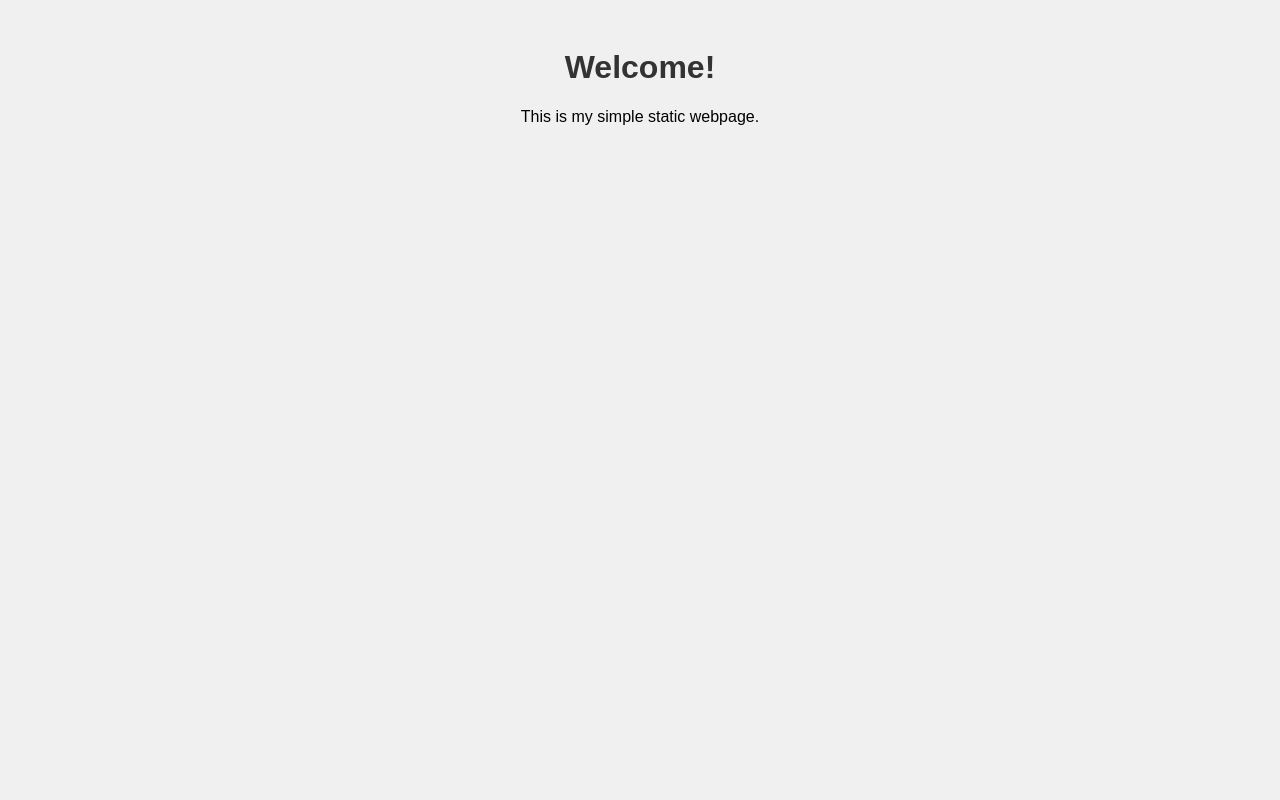
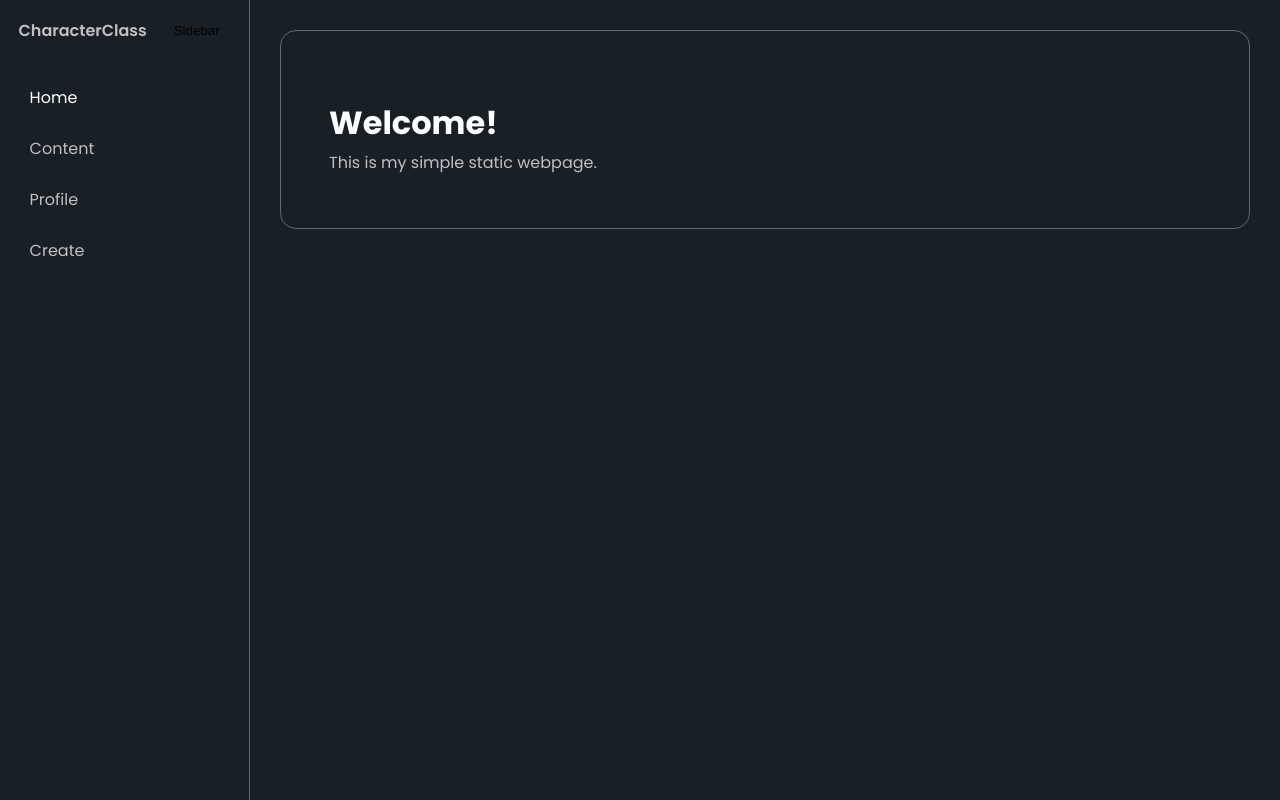
Before and after one commit to CadeHowarth/CharacterVault, a website: page src/index.html in a window 1280 px wide. Drawn offline with Linux system fonts and the light colour scheme.

Commit message:
styling and web coding

```diff
--- a/src/app/css/style.css
+++ b/src/app/css/style.css
@@ -1,10 +1,148 @@
-    body {
-        font-family: Arial, sans-serif;
-        background-color: #f0f0f0;
-        text-align: center;
-        padding: 20px;
+@import url('https://fonts.googleapis.com/css2?family=Poppins:ital,wght@0,100;0,200;0,300;0,400;0,500;0,600;0,700;0,800;0,900;1,100;1,200;1,300;1,400;1,500;1,600;1,700;1,800;1,900&display=swap');
+
+:root {
+    --base-color: #181f25;
+    --line-color: #686868;
+    --hover-color: #d8eeff;
+    --text-color: #fcffff;
+    --accent-color: #232b2e;
+    --secondary-text-color: #c0c1c3;
+    --text-align: center;
+}
+
+* {
+    margin: 0;
+    padding: 0;
+}
+
+html {
+    font-family: Poppins, 'Segoe UI', Tahoma, Verdana, Geneva, Tahoma, sans-serif;
+    line-height: 1.5rem;
+}
+
+body {
+    min-height: 100vh;
+    min-height: 100dvh;
+    background-color: var(--base-color);
+    color: var(--text-color);
+    display: grid;
+    grid-template-columns: auto 1fr;
+
+}
+
+#sidebar {
+    box-sizing: border-box;
+    height: 100vh;
+    width: 250px;
+    padding: 5px 1em;
+    background-color: var(--base-color);
+    border-right: 1px solid var(--line-color);
+
+    position: sticky;
+    top: 0;
+    align-self: start;
+}
+#sidebar ul{
+    list-style: none;
+}
+#sidebar > ul > li:first-child {
+    display: flex;
+    justify-content: flex-end;
+    margin-bottom: 16px;
+    .logo{
+        font-weight: 600;
     }
+}
+#sidebar ul li.active a {
+    color: var(--text-color);
+    /* Uncomment this once I get svgs loaded on site */
+    /* svg{
+        fill: var(--accent-color);
+    } */
+}
+#sidebar a, #sidebar .dropdown-btn, #sidebar .logo {
+    border-radius: .5em;
+    padding: .85em;
+    text-decoration: none;
+    color: var(--secondary-text-color);
+    display: flex;
+    align-items: center;
+    gap: 1em;
+}
+#sidebar svg {
+    flex-shrink: 0;
+    fill: var(--text-color);
+}
+#sidebar a span, #sidebar .dropdown-btn span {
+    flex-grow: 1;
+}
+#sidebar a:hover, #sidebar .dropdown-btn:hover {
+    background-color: var(--hover-color);
+}
+#sidebar .sub-menu {
+    display: grid;
+    grid-template-rows: 0fr;
+    transition: 300ms ease-in-out;
 
-    h1 {
-        color: #333;
+    > div {
+        overflow: hidden;
     }
+}
+#sidebar .sub-menu.show {
+    grid-template-rows: 1fr;
+}
+#sidebar .sub-menu a {
+    padding-left: 2em;
+}
+
+#toggle-btn {
+    margin-left: auto;
+    padding: 1em;
+    border: none;
+    border-radius: .5em;
+    background: none;
+    cursor: pointer;
+
+    svg {
+        transition: rotoate 150ms ease;
+    }
+}
+#toggle-btn:hover {
+    background-color: var(--hover-color);
+}
+
+.dropdown-btn svg {
+    transition: 200ms ease;
+}
+
+.rotate svg:last-child {
+    rotate: -180deg;
+}
+
+.dropdown-btn {
+    width: 100%;
+    text-align: left;
+    background: none;
+    border: none;
+    font: inherit;
+    cursor: pointer;
+}
+
+main {
+    padding: min(30px, 7%);
+}
+
+main p {
+    color: var(--secondary-text-color);
+    margin-top: 5px;
+    margin-bottom: 5px;
+}
+
+.container {
+    border: 1px solid var(--line-color);
+    border-radius: 1em;
+    margin-bottom: 20px;
+    padding: min(3em, 15%);
+
+    h1, p { margin-top: 1em };
+}
--- /dev/null
+++ b/src/app/js/app.js
@@ -0,0 +1,4 @@
+function toggleSubMenu(button) {
+    button.nextElementSibling.classList.toggle('show')
+    button.classList.toggle('rotate')
+}
--- a/src/index.html
+++ b/src/index.html
@@ -3,12 +3,50 @@
     <head>
         <meta charset="UTF-8">
         <meta name="viewport" content="width=device-width, initial-scale=1.0">
-        <title>Hello World</title>
+        <title>Home</title>
         <link rel="stylesheet" href="app/css/style.css">
+        <script type="text/javacript" src="app/js/app.js" defer></script>
     </head>
     <body>
-        <h1>Welcome!</h1>
-        <p>This is my simple static webpage.</p>
+        <nav id="sidebar">
+            <ul>
+                <li>
+                    <span class="logo">CharacterClass</span>
+                    <button id="toggle-btn" data-testId="sidebarToggle">Sidebar</button>
+                </li>
+                <li class="active">
+                    <a href="index.html" data-testId="homeBtn">
+                        <span>Home</span>
+                    </a>
+                </li>
+                <li>
+                    <a href="dashboard.html" data-testId="dashboardBtn">
+                        <span>Content</span>
+                    </a>
+                </li>
+                <li>
+                    <a href="profile.html" data-testId="profileBtn">
+                        <span>Profile</span>
+                    </a>
+                </li>
+                <li>
+                    <button onclick="toggleSubMenu(this)" class="dropdown-btn" data-testId="createDropdown">
+                        <span>Create</span>
+                    </button>
+                    <ul class="sub-menu">
+                        <div data-testId="createList">
+                            <li><a href="#">Character Sheet</a></li>
+                        </div>
+                    </ul>
+                </li>
+            </ul>
+        </nav>
+        <main>
+            <div class="container">
+                <h1>Welcome!</h1>
+                <p>This is my simple static webpage.</p>
+            </div>
+        </main>
         <script src="app/js/loadlistener.js"></script>
     </body>
     </html>
```
Also changed, not shown: .github/workflows/build.yml.
